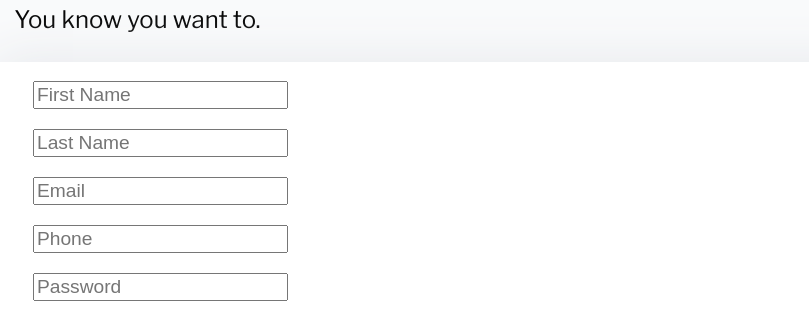
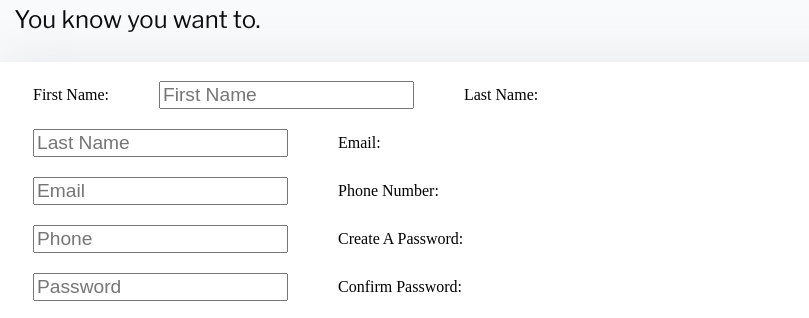
Before and after one commit to J-Skarbek/Sign-Up-Form, a plain HTML site: page index.html in a window 1280 px wide. Shown: the part 318-636 px from the top of the page, 471-1280 px from the left. Drawn offline with nearby package versions, Linux system fonts and the light colour scheme; a web font is replaced by a local one.

Commit message:
Add labels to the form fields. Test input styling.

```diff
--- a/index.html
+++ b/index.html
@@ -31,11 +31,17 @@
                 </div>
                 <div class="form-container">
                     <form action="index.html" class="input-form">
+                        <label for="first-name">First Name: </label>
                         <input type="text" name="first-name" id="first-name" placeholder="First Name">
+                        <label for="last-name">Last Name:</label>
                         <input type="text" name="last-name" id="last-name" placeholder="Last Name">
+                        <label for="email">Email: </label>
                         <input type="email" name="email" id="email" placeholder="Email">
+                        <label for="phone-number">Phone Number: </label>
                         <input type="tel" name="phone-number" id="phone-number" placeholder="Phone">
+                        <label for="password">Create A Password: </label>
                         <input type="password" name="password" id="pw" placeholder="Password">
+                        <label for="confirm-pw">Confirm Password: </label>
                         <input type="password" name="confirm-pw" id="confirm-pw" placeholder="Confirm Password">
                         <input type="submit" value="Create Account" id="submit-btn">
                     </form>
--- a/styles.css
+++ b/styles.css
@@ -78,6 +78,14 @@ a {
 a:hover {
     color: #000;
 }
+
+input:invalid {
+    border-color: red;
+  }
+
+/* input:valid {
+    border-color: green !important;
+} */
 
 .project-container {
     width: 1400px;
```
